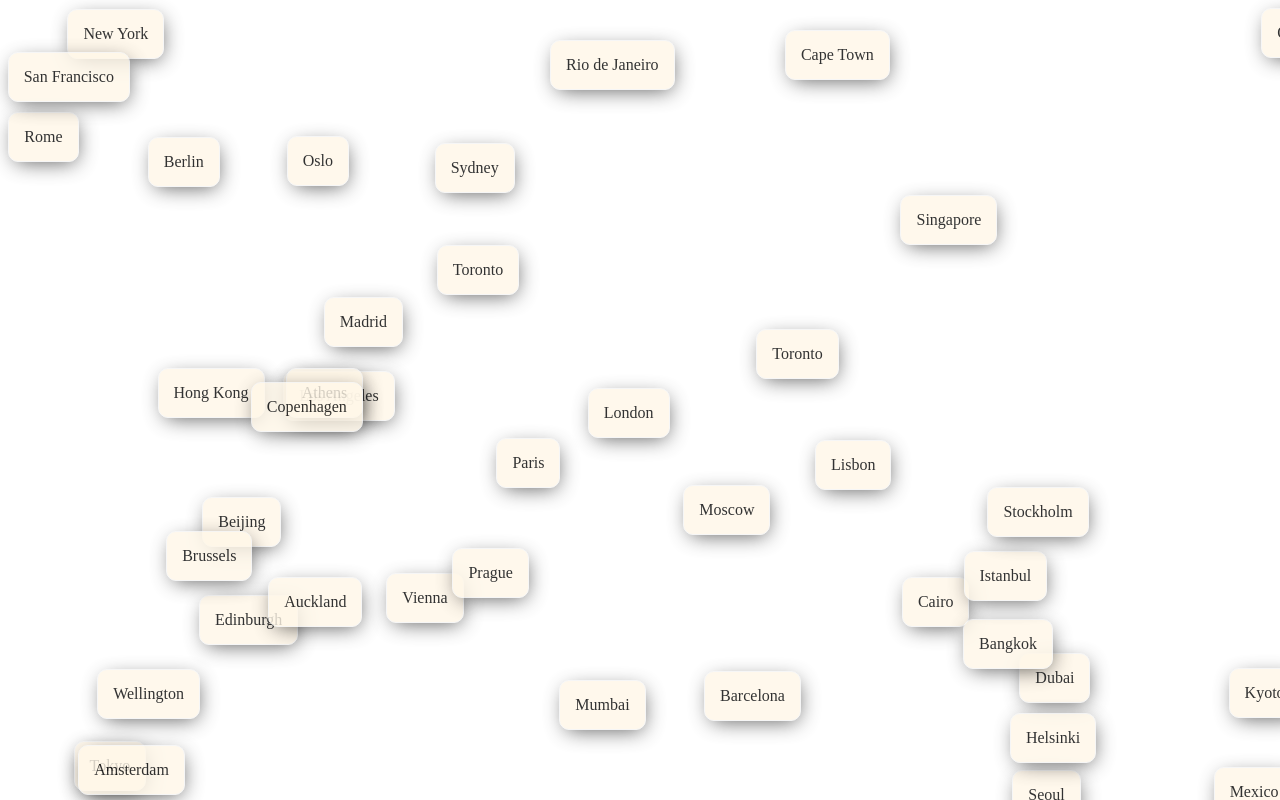
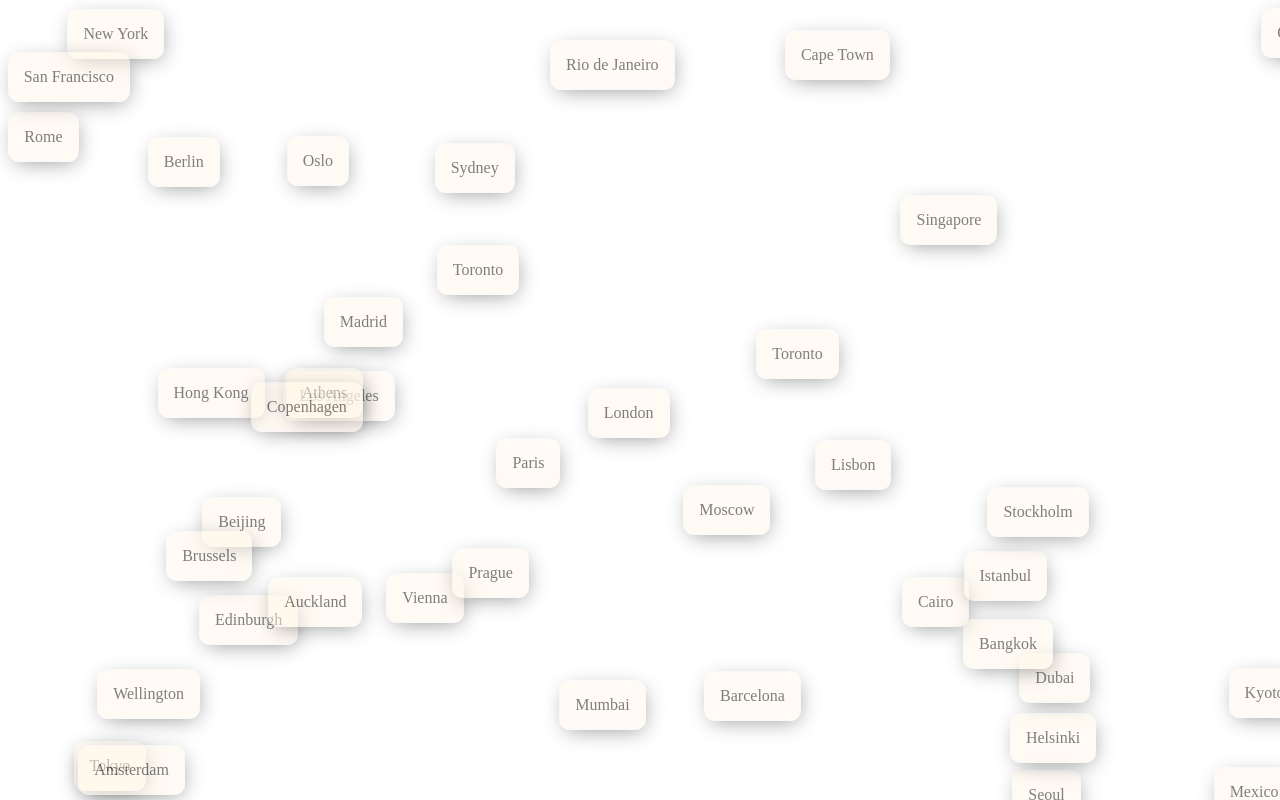
Before and after one commit to Shivam2147/fun, a plain HTML site: page index.html in a window 1280 px wide. Drawn offline with Linux system fonts and the light colour scheme.

Commit message:
ok commit

```diff
--- a/css.css
+++ b/css.css
@@ -23,7 +23,7 @@ main {
     position: absolute;
     transition: all 2s ease;
     border-radius: 10px;
-    opacity: .8;
+    opacity: .5;
     -webkit-box-shadow: 2px 5px 21px -5px rgba(0, 0, 0, 0.82);
     -moz-box-shadow: 2px 5px 21px -5px rgba(0, 0, 0, 0.82);
     box-shadow: 2px 5px 21px -5px rgba(0, 0, 0, 0.82);
@@ -32,5 +32,6 @@ main {
 .city:hover {
     transform: scale(1.2);
     opacity: 1;
+    z-index: 11;
     transition: .5s;
 }
--- a/js.js
+++ b/js.js
@@ -3,7 +3,7 @@ let cities = [
     "New York", "London", "Tokyo", "Paris", "Sydney", "Berlin", "Los Angeles", "Mumbai", "Toronto", "Rio de Janeiro",
     "Beijing", "Dubai", "Moscow", "Rome", "Cairo", "Seoul", "Cape Town", "San Francisco", "Bangkok", "Mexico City",
     "Amsterdam", "Madrid", "Istanbul", "Stockholm", "Singapore", "Hong Kong", "Vienna", "Athens", "Prague", "Toronto",
-    "Barcelona","Oslo", "Lisbon", "Edinburgh", "Helsinki", "Brussels", "Copenhagen", "Auckland", "Wellington", "Osaka", "Kyoto"
+    "Barcelona", "Oslo", "Lisbon", "Edinburgh", "Helsinki", "Brussels", "Copenhagen", "Auckland", "Wellington", "Osaka", "Kyoto"
 ];
 cities.forEach((Element) => {
     let div = document.createElement('div');
@@ -14,7 +14,7 @@ cities.forEach((Element) => {
     div.style.left = `${yPos}%`
     div.innerText = Element;
     main.appendChild(div)
-    main.addEventListener('mousemove',()=>{
+    main.addEventListener('mousemove', () => {
         xPos = Math.random() * 100;
         yPos = Math.random() * 100;
         div.style.transform = `translate(${-xPos}%,${-yPos}%)`
```
